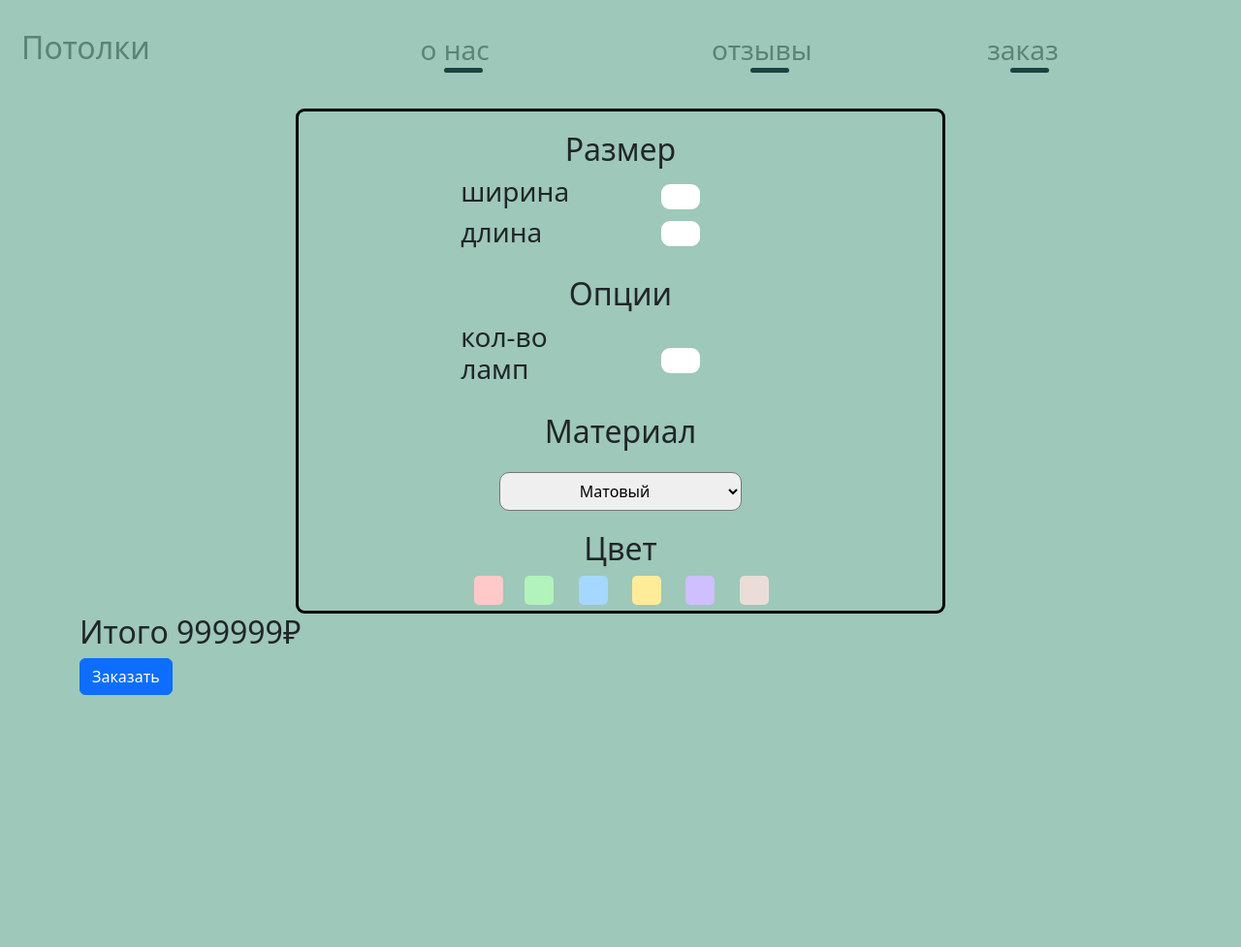
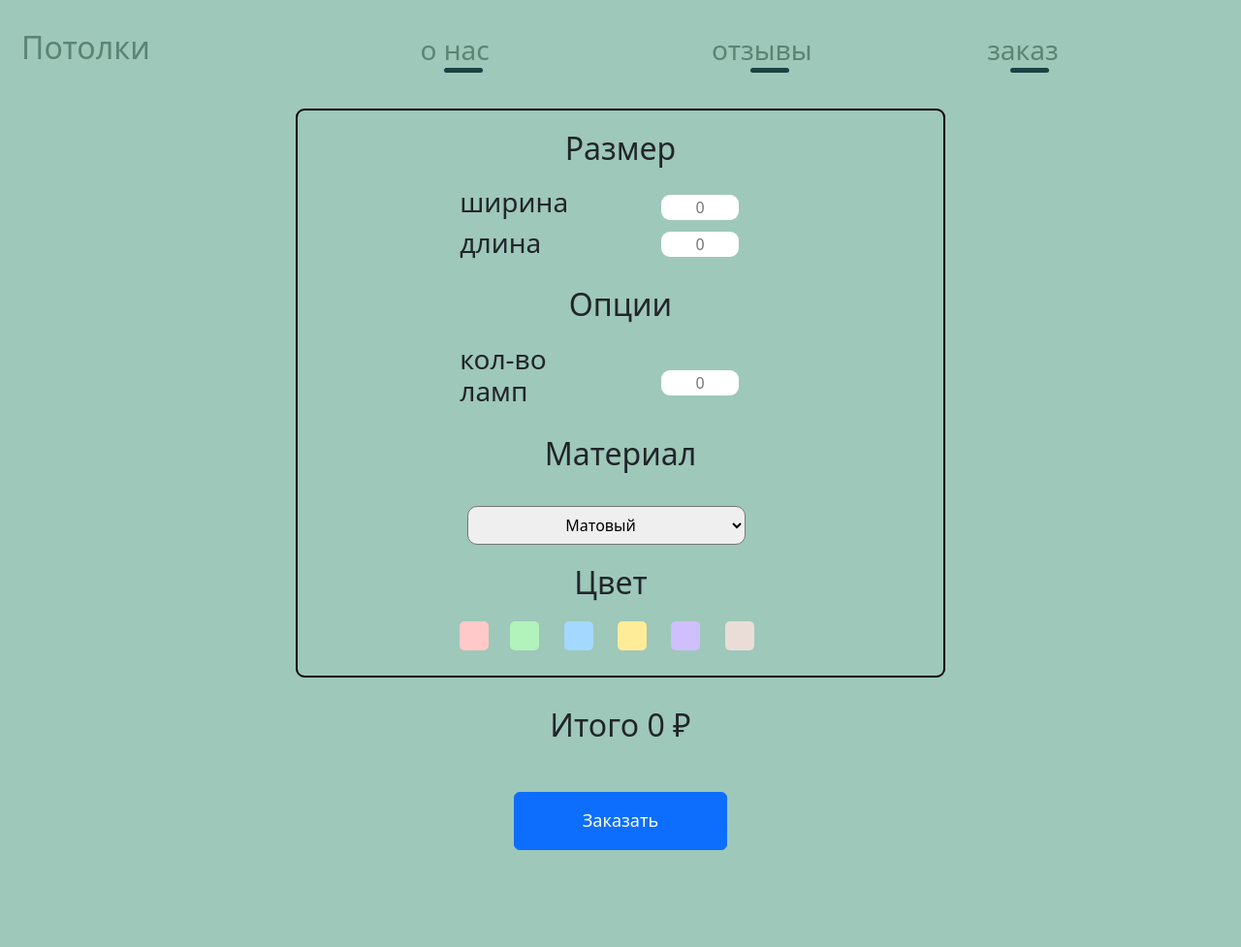
Before and after one commit to kokakolia/WEB_YL_Seilings, a Flask app: page /order in a window 1280 px wide. Shown: the whole page at 97% size. Before the commit the page ends 717 px from the top, so only its background shows below. Run offline with Flask 3, Linux system fonts and the light colour scheme.

Commit message:
order update

```diff
--- a/main.py
+++ b/main.py
@@ -12,7 +12,7 @@ app.config['SECRET_KEY'] = 'yandexlyceum_secret_key'
 
 def main():
     db_session.global_init('db/userdata.db')
-    app.run(port=5500, host='127.0.0.1')
+    app.run(port=8080, host='127.0.0.1')
 
 
 @app.route('/')
@@ -43,7 +43,7 @@ def reviews():
 
 @app.route('/order')
 def order():
-    return render_template('order.html', encoding='utf8', price=999999)
+    return render_template('order.html', encoding='utf8')
 
 
 @app.route('/login', methods=['GET', 'POST'])
--- a/static/script/script.js
+++ b/static/script/script.js
@@ -94,6 +94,17 @@ colorRadios.forEach((radio) => {
       label.classList.remove("selected");
     });
     this.nextElementSibling.classList.add("selected");
-    console.log("Выбран цвет:", this.value);
   });
 });
+
+
+function showPrice(){
+  const width = document.getElementById('order-width-input').value;
+  const length = document.getElementById('order-length-input').value;
+  const lamp = document.getElementById('order-lamp-input').value;
+
+  const price = document.getElementById('order-price');
+  let cost = Number(width) + Number(length) + Number(lamp);
+  price.innerHTML = `Итого ${ cost }&#8381`;
+  // console.log(price, price.value);
+}
--- a/static/styles/styles.css
+++ b/static/styles/styles.css
@@ -93,7 +93,7 @@ body {
   margin-bottom: 30px;
   margin-top: 30px;
   border-radius: 20px;
-  background-color: #D9D9D9;
+  background-color: #d9d9d9;
 
   /* width: 90%; */
   height: 150px;
@@ -163,33 +163,44 @@ body {
 
 .order-container {
   width: 60%;
-  border: 3px solid black;
+  border: 2px solid black;
   border-radius: 9px;
   margin-left: auto;
   margin-right: auto;
 }
 
 .order-container > .small-section > .row > .col-6 > input {
-  width: 40px;
+  width: 80px;
   border-radius: 9px;
   border: 1.4px;
-  margin-left: 20px;
+  text-align: center;
+  margin-left: 30px;
+  margin-top: 15px;
 }
 
 .order-container > .small-section {
   margin-top: 20px;
 }
 
-.order-container > .small-section > .row > .col-6 > input {
-  margin-top: 15px;
+#order-width-input {
+  margin-top: 9px;
+}
+
+#order-length-input {
+  margin-top: 5px;
+}
+
+#order-lamp-input {
+  margin-top: 28px;
 }
 
 #order-select-material {
   border-radius: 10px;
-  width: 250px;
+  width: 287px;
   height: 40px;
   text-align: center;
   margin-top: 15px;
+  margin-right: 29px;
 }
 
 .order-color-radio {
@@ -208,3 +219,12 @@ body {
 .order-color-label.selected {
   border-color: black;
 }
+
+
+.order-container > .small-section > .row > .h2 {
+  margin-bottom: 20px;
+}
+
+#order-price {
+  margin-bottom:50px;
+}
--- a/static/templates/order.html
+++ b/static/templates/order.html
@@ -1,5 +1,6 @@
 {% extends "base.html" %} {% block content %}
-<div class="order-container container text-center">
+<div class="order-page text-center">
+<div class="order-container container "style="margin-bottom: 30px;">
   <div class="small-section">
     <div class="row"><div class="h2 col">Размер</div></div>
 
@@ -8,7 +9,7 @@
         <div class="text text-start" style="margin-left: 155px">ширина</div>
       </div>
       <div class="col-6 text-start">
-        <input style="margin-top: 9px; margin-left: 30px" type="text" />
+        <input oninput="showPrice()"  placeholder="0" id="order-width-input" type="text" />
       </div>
     </div>
 
@@ -17,7 +18,7 @@
         <div class="text text-start" style="margin-left: 155px">длина</div>
       </div>
       <div class="col-6 text-start">
-        <input style="margin-top: 5px; margin-left: 30px" type="text" />
+        <input oninput="showPrice()" placeholder="0" id="order-length-input" type="text" />
       </div>
     </div>
   </div>
@@ -33,7 +34,7 @@
         </div>
       </div>
       <div class="col-6 text-start">
-        <input style="margin-top: 28px; margin-left: 30px" type="text" />
+        <input oninput="showPrice()" placeholder="0" id="order-lamp-input" type="text" />
       </div>
     </div>
   </div>
@@ -51,12 +52,12 @@
     </div>
   </div>
 
-  <div class="small-section">
+  <div class="small-section" style="margin-bottom: 20px;">
     <div class="row">
-      <div class="col h2">Цвет</div>
+      <div class="col h2" style="margin-left: -10px;">Цвет</div>
     </div>
     <div class="row">
-      <div class="col-4 text-end" style="padding-right: 0;">
+      <div class="col-4 text-end" style="padding-right: 0;margin-left: -15px;">
           <input type="radio" name="colors" id="red-button" value="red" class="order-color-radio"/>
           <label for="red-button" style="background-color: #FFC9C9;" class="order-color-label"></label>
       </div>
@@ -87,7 +88,8 @@
     </div>
   </div>
 </div>
-<div class="h2">Итого {{ price }}&#8381;</div>
+<div class="h2" id="order-price">Итого 0 &#8381;</div>
 
-<button type="button" class="btn btn-primary">Заказать</button>
+<button type="button" class="btn btn-primary" style="margin-bottom:100px;width:220px;height:60px;font-size: large;">Заказать</button>
+</div>
 {% endblock %}
```
Also changed, not shown: static/templates/index.html (deleted, +0 -22 lines). Lines whose indentation alone changed are shown as unchanged.
